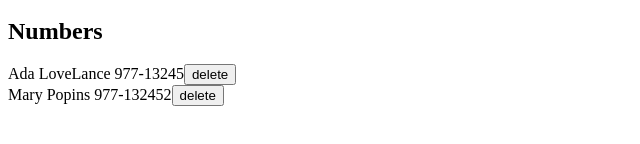
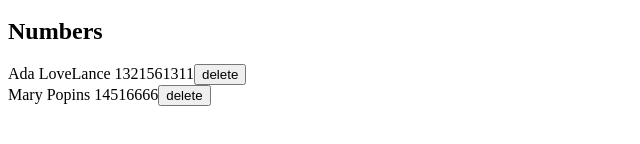
Before and after one commit to KenniBlank/FullStackOpen, a React (Vite) app in the folder part2/phonebook/: page / in a window 1280 px wide. Shown: the part 220-364 px from the top of the page, without its empty margins (0-640 px from the left). Built offline with nearby package versions, Linux system fonts and the light colour scheme; data requests are answered from the project's data file.

Commit message:
Part 2.15 Completed

```diff
--- a/part2/phonebook/db.json
+++ b/part2/phonebook/db.json
@@ -1,14 +1,14 @@
 {
   "persons": [
     {
-      "id": "679b",
       "name": "Ada LoveLance",
-      "number": "977-13245"
+      "number": "1321561311",
+      "id": "679b"
     },
     {
-      "id": "2fb5",
       "name": "Mary Popins",
-      "number": "977-132452"
+      "number": "14516666",
+      "id": "2fb5"
     }
   ]
 }
--- a/part2/phonebook/src/App.jsx
+++ b/part2/phonebook/src/App.jsx
@@ -79,13 +79,21 @@ const App = () => {
       name: newName,
       number: newNumber
     }
-    const result = persons.filter(
-      (person) =>
-        JSON.stringify({name: person.name, number: person.number}) === JSON.stringify({name: newPerson.name, number: newPerson.number})
-    )
 
-    if (result.length > 0) {
-      alert (`${newName} is already added to phonebook`)
+    const result = persons.filter(personDetail => (personDetail.name.toLowerCase()).includes(newName.toLowerCase()))
+
+    if (result.length === 1) {
+      if (window.confirm(`${newName} is already added to phonebook, replace the old number with new one?`)) {
+        console.log(result[0])
+        axios
+          .put(`http://localhost:3001/persons/${result[0].id}`, newPerson)
+          .then(response => {
+            let personsUpdated = persons.filter(person => {
+              return person.id !== response.data.id
+            })
+            setPersons([...personsUpdated, response.data])
+          })
+      }
     } else if (result.length == 0) {
       axios
         .post("http://localhost:3001/persons", newPerson)
```
